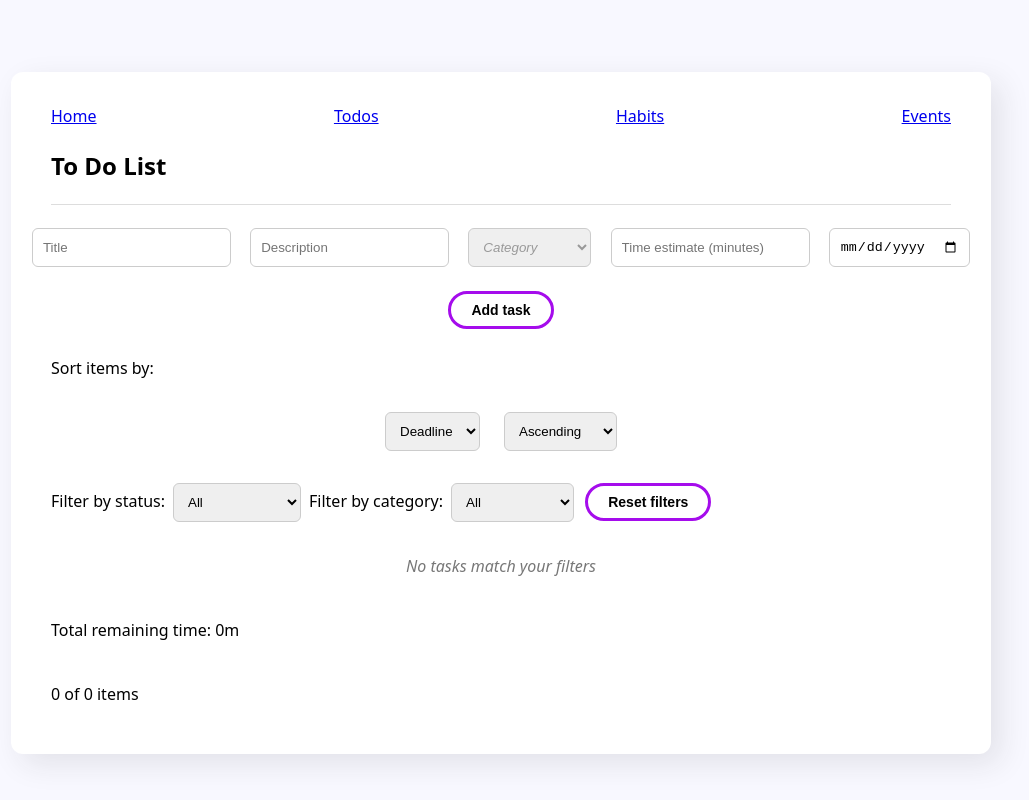
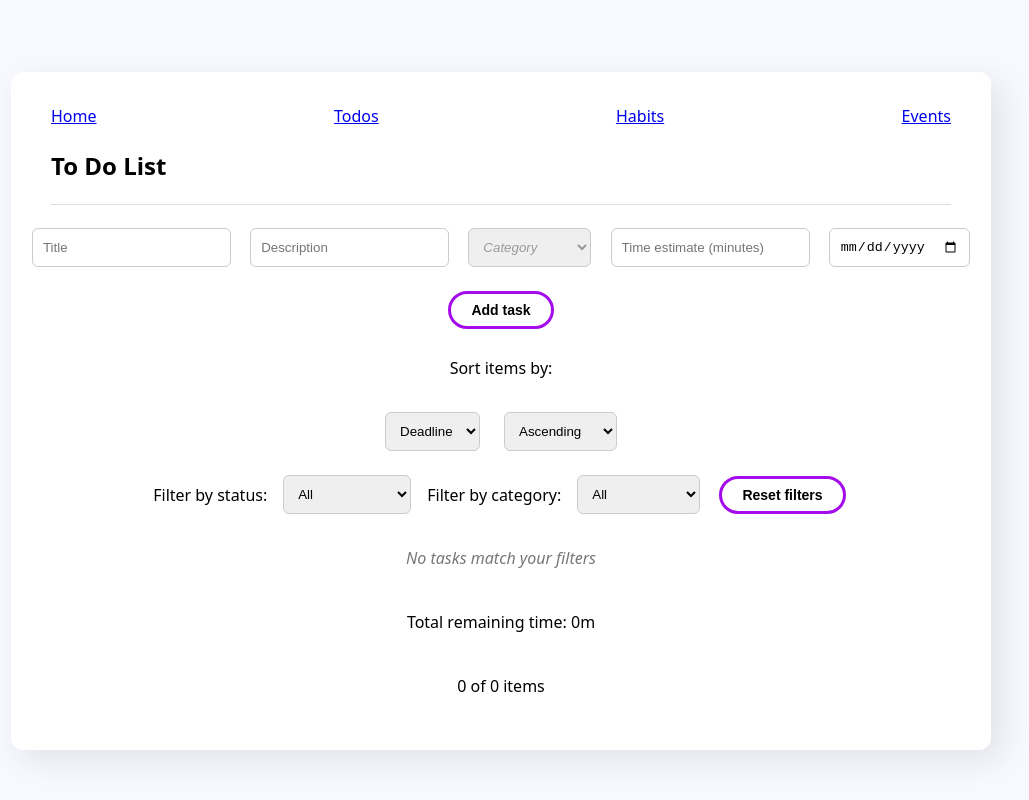
Before and after one commit to annaangvallskeppstedt-spec/Projektarbete-grupp-6, a React (Vite) app: page /todos in a window 1280 px wide. Shown: the top 800 px of the page, without its empty margins (139-1168 px from the left). Built offline with nearby package versions, Linux system fonts and the light colour scheme.

Commit message:
Refactor layout styles for sortItems and listContainer to improve alignment and spacing

```diff
--- a/src/index.css
+++ b/src/index.css
@@ -110,9 +110,20 @@ button:hover {
 
 .sortItems {
   display: flex;
-  gap: .5rem;
   justify-content: center;
-  margin-bottom: .5rem;
+  align-items: center;
+  gap: 0.5rem;
+  flex-wrap: wrap;
+  text-align: center;
+}
+
+.listContainer {
+  display: flex;
+  justify-content: center;
+  align-items: center;
+  gap: 0.5rem;
+  flex-wrap: wrap;
+  text-align: center;
 }
 
 .todo-list {
@@ -122,6 +133,12 @@ button:hover {
   list-style: none;
   padding: 0;
   justify-content: space-between;
+  margin-bottom: 0.25rem;
+  margin-top: 0rem;
+}
+
+.todo-list > p {
+  text-align: center;
 }
 
 .todo {
```
